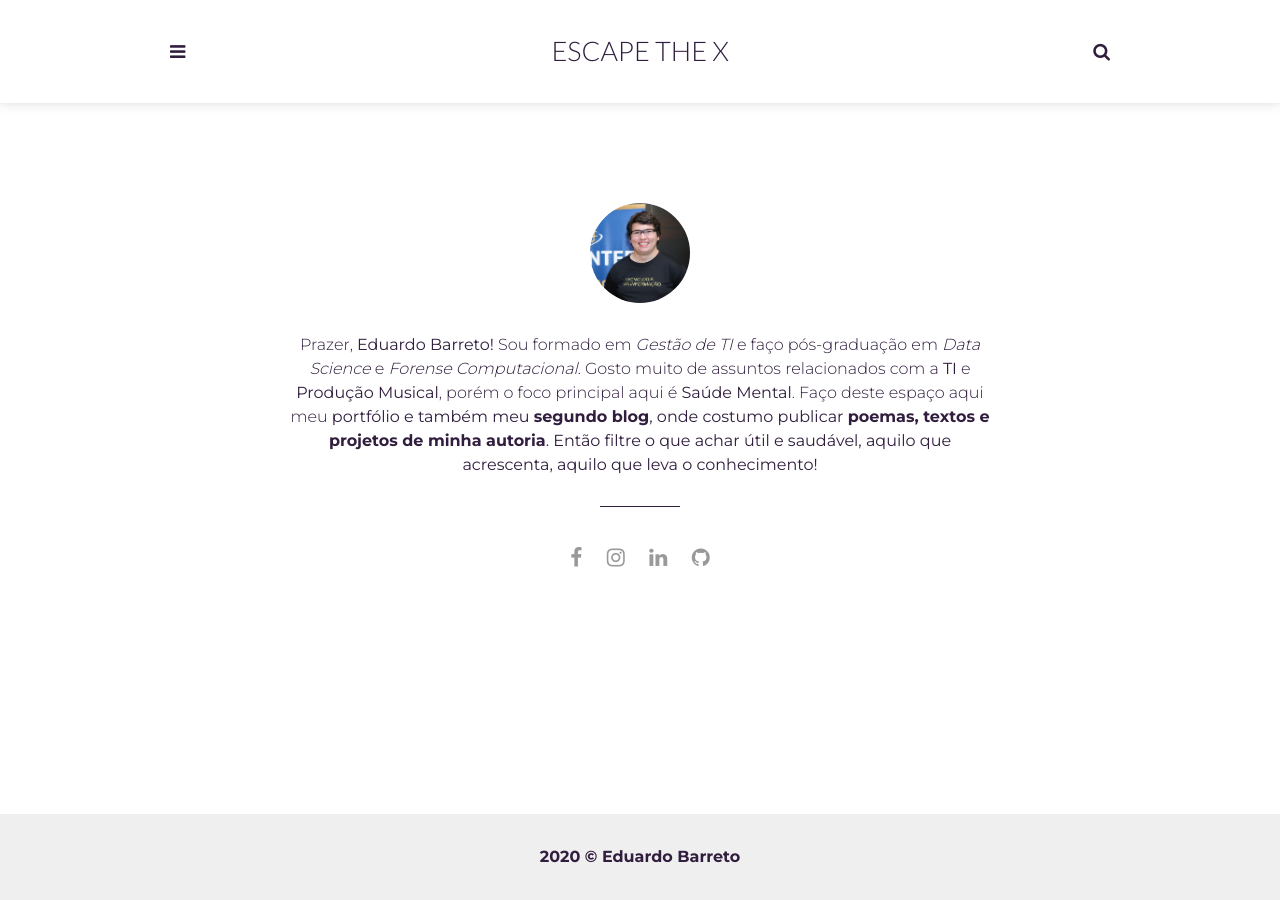
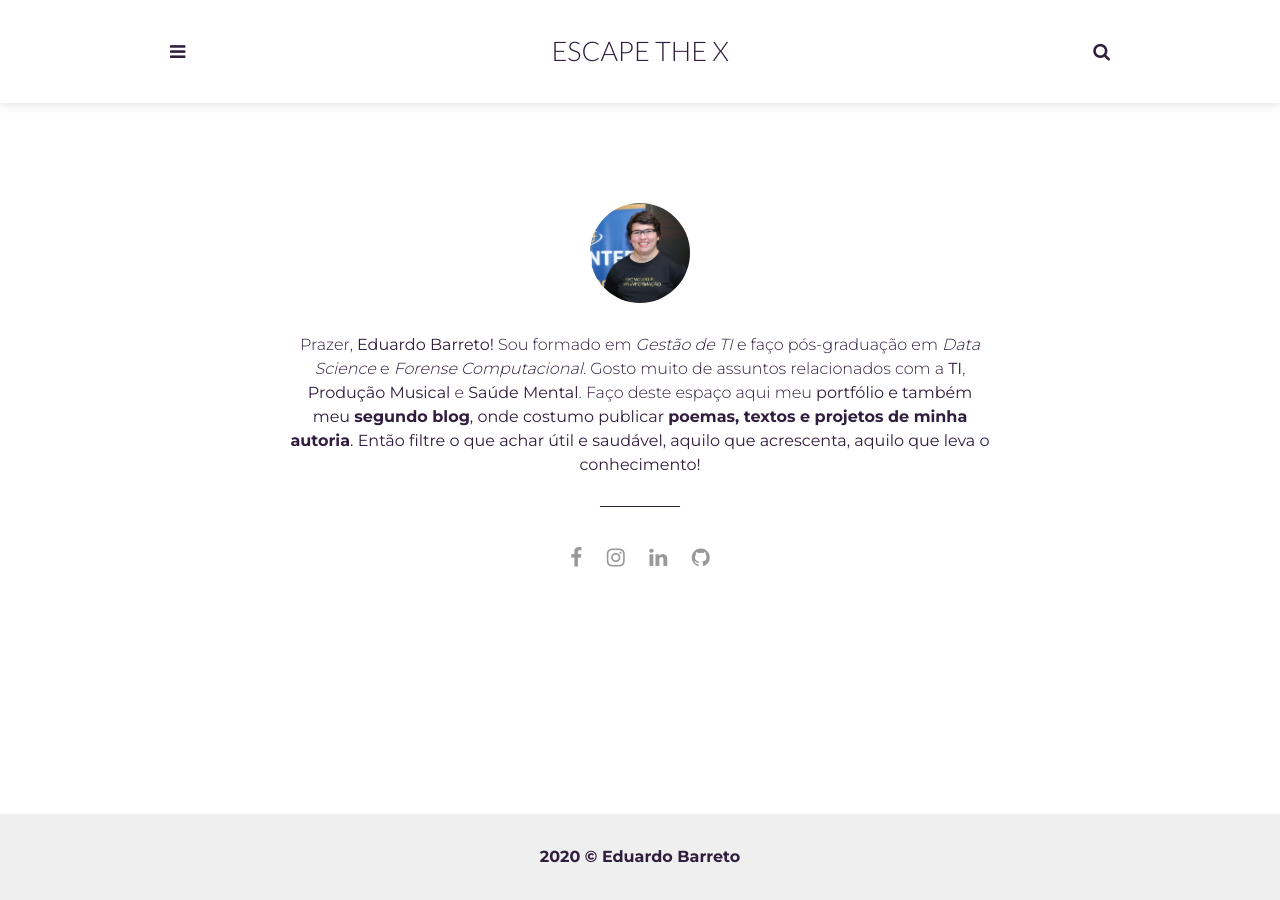
Before and after one commit to EscapeTheX/escapethex.github.io, a Jekyll site: the page built from _pages/about.html, in a window 1280 px wide. Built offline with Jekyll 4.4.1, drawn with Linux system fonts in a browser that asks for light colours.

Commit message:
Update _config.yml

```diff
--- a/_config.yml
+++ b/_config.yml
@@ -8,7 +8,7 @@
 # Author settings
 author: Eduardo Barreto # add your name
 author-pic: profile.jpg
-about-author2: Prazer, <strong>Eduardo Barreto!</strong> Sou formado em <i>Gestão de TI</i> e faço pós-graduação em <i>Data Science</i> e <i>Forense Computacional</i>. Gosto muito de assuntos relacionados com a <strong>TI</strong> e <strong>Produção Musical</strong>, porém o foco principal aqui é <strong>Saúde Mental</strong>. Faço deste espaço aqui meu <strong>portfólio e também meu <strong>segundo blog</strong>, onde costumo publicar <strong>poemas, textos e projetos de minha autoria</strong>. Então filtre o que achar útil e saudável, aquilo que acrescenta, aquilo que leva o conhecimento!
+about-author2: Prazer, <strong>Eduardo Barreto!</strong> Sou formado em <i>Gestão de TI</i> e faço pós-graduação em <i>Data Science</i> e <i>Forense Computacional</i>. Gosto muito de assuntos relacionados com a <strong>TI</strong>, <strong>Produção Musical</strong> e <strong>Saúde Mental</strong>. Faço deste espaço aqui meu <strong>portfólio e também meu <strong>segundo blog</strong>, onde costumo publicar <strong>poemas, textos e projetos de minha autoria</strong>. Então filtre o que achar útil e saudável, aquilo que acrescenta, aquilo que leva o conhecimento!
 about-author:
 # Contact links
 email: edu_barreto23@hotmail.com # Add your Email address
```
